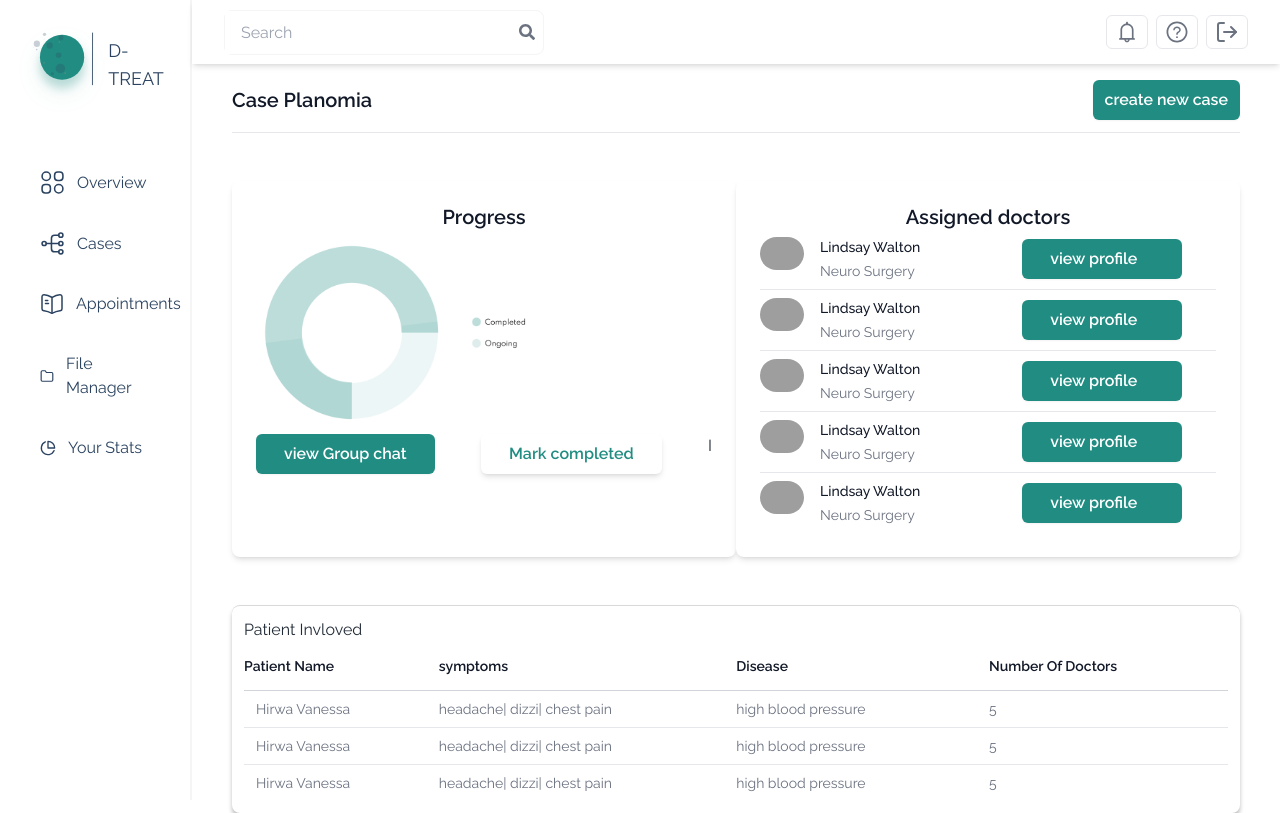
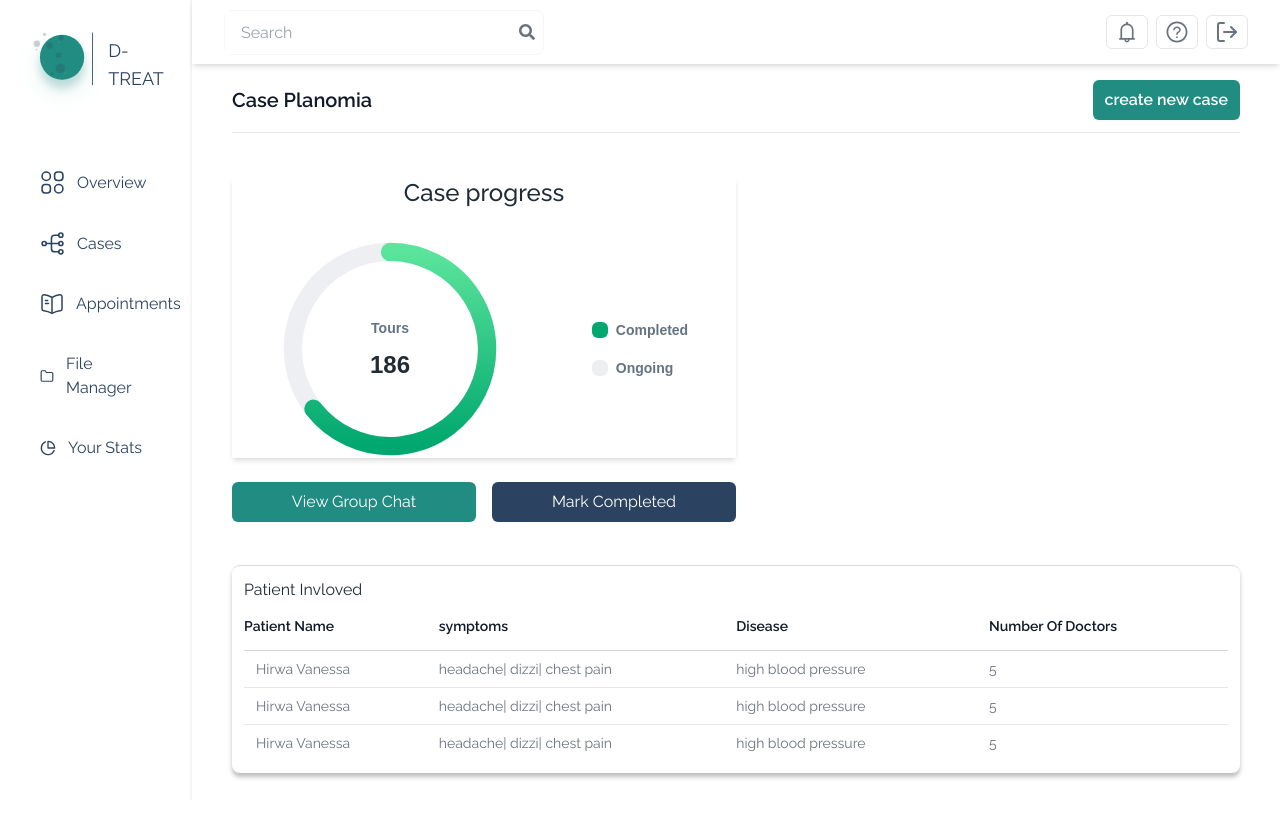
Before and after one commit to d-treat/frontend, a Next.js app: page /doctor/dashboard/cases/00112 in a window 1280 px wide. Built offline with nearby package versions, Linux system fonts and the light colour scheme; grey boxes are pictures that could not be loaded.

Commit message:
update : case view

```diff
--- /dev/null
+++ b/src/components/cases/CaseProgress.js
@@ -0,0 +1,103 @@
+import sumBy from 'lodash/sumBy';
+import PropTypes from 'prop-types';
+// @mui
+import Box from '@mui/material/Box';
+import Stack from '@mui/material/Stack';
+import { alpha, useTheme } from '@mui/material/styles';
+// utils
+import { fNumber } from 'src/utils/format-number';
+// components
+import Chart, { useChart } from 'src/components/chart';
+
+// ----------------------------------------------------------------------
+
+export default function CaseProgress({ title, subheader, chart, ...other }) {
+    const theme = useTheme();
+
+    const {
+        colors = [theme.palette.primary.light, theme.palette.primary.main],
+        series,
+        options,
+    } = chart;
+
+    const total = sumBy(series, 'value');
+
+    const chartSeries = (series.filter((i) => i.label === 'Completed')[0].value / total) * 100;
+
+    const chartOptions = useChart({
+        legend: {
+            show: false,
+        },
+        grid: {
+            padding: { top: -32, bottom: -32 },
+        },
+        fill: {
+            type: 'gradient',
+            gradient: {
+                colorStops: [
+                    { offset: 0, color: colors[0] },
+                    { offset: 100, color: colors[1] },
+                ],
+            },
+        },
+        plotOptions: {
+            radialBar: {
+                hollow: { size: '64%' },
+                dataLabels: {
+                    name: { offsetY: -16 },
+                    value: { offsetY: 8 },
+                    total: {
+                        label: 'Tours',
+                        formatter: () => fNumber(total),
+                    },
+                },
+            },
+        },
+        ...options,
+    });
+
+    return (
+        <div className='w-full min-h-[35vh] items-center justify-even flex flex-col shadow-md gap-8'>
+
+            <h2 className='text-2xl font-medium'>Case progress</h2>
+            <div className='flex items-center gap-3'>
+                <Chart type="radialBar" series={[chartSeries]} options={chartOptions} height={280} />
+
+                <Stack spacing={2} sx={{ p: 5 }}>
+                    {series.map((item) => (
+                        <Stack
+                            key={item.label}
+                            spacing={1}
+                            direction="row"
+                            alignItems="center"
+                            sx={{
+                                typography: 'subtitle2',
+                            }}
+                        >
+                            <Box
+                                sx={{
+                                    width: 16,
+                                    height: 16,
+                                    bgcolor: alpha(theme.palette.grey[500], 0.16),
+                                    borderRadius: 0.75,
+                                    ...(item.label === 'Completed' && {
+                                        bgcolor: colors[1],
+                                    }),
+                                }}
+                            />
+                            <Box sx={{ color: 'text.secondary', flexGrow: 1 }}>{item.label}</Box>
+
+                        </Stack>
+                    ))}
+                </Stack>
+            </div>
+        </div>
+
+    );
+}
+
+CaseProgress.propTypes = {
+    chart: PropTypes.object,
+    subheader: PropTypes.string,
+    title: PropTypes.string,
+};
--- a/src/pages/doctor/dashboard/cases/00112.tsx
+++ b/src/pages/doctor/dashboard/cases/00112.tsx
@@ -1,7 +1,8 @@
+import CaseProgress from "@/components/cases/CaseProgress";
+import Button from "@/components/common/button";
+import AddNewCase from '@/components/modals/addNewCase';
 import Head from 'next/head';
 import Image from 'next/image';
-import React from 'react'
-import AddNewCase from '@/components/modals/addNewCase';
 import { useState } from 'react';
 interface ICaseOverview {
   patientName: string;
@@ -54,67 +55,30 @@ const Case = () => {
             </button>
           </div>
         </div>
-        <div className='flex justify-between'>
-          <div className="relative transform overflow-hidden rounded-lg bg-white px-4 pb-4 pt-5 text-left shadow-md transition-all sm:my-8 sm:w-full sm:max-w-xl sm:p-6">
-            <h1 className="text-xl font-semibold leading-6 text-gray-900 text-center">Progress</h1>
-            <Image src='/case-stats.png' alt='' width={300} height={300} />
-            <div className='flex justify-between'>
-              <button
-                type="button"
-                className="rounded-md bg-primary-100 px-7 py-2 flex items-center gap-2 text-center font-semibold text-white shadow-sm hover:bg-primary-100/75 focus-visible:outline focus-visible:outline-2 focus-visible:outline-offset-2 focus-visible:outline-indigo-600 w-50"
-              >
-                {/* <AiOutlinePlus /> */}
-                <span>
-                  view Group chat
-                </span>
-              </button>
-              <button
-                type="button"
-                className="rounded-md bg-primary-100 px-7 py-2 flex items-center gap-2 text-center font-semibold shadow-md hover:bg-primary-100/75 focus-visible:outline focus-visible:outline-2 focus-visible:outline-offset-2 focus-visible:outline-indigo-600 w-50 bg-white text-[#218D82]"
-              >
-                {/* <AiOutlinePlus /> */}
-                <span>
-                  Mark completed
-                </span>
-              </button>
-              I</div>
+        <div className='flex justify-between  min-h-[50vh] items-center'>
+
+          <div className="w-1/2 h-full space-y-6">
+            {/* @ts-ignore */}
+            <CaseProgress
+              title="Case Progress"
+              chart={{
+                series: [
+                  { label: 'Completed', value: 120 },
+                  { label: 'Ongoing', value: 66 },
+                ],
+              }}
+            />
+            <div className="flex items-center gap-4">
+              <Button>
+                View Group Chat
+              </Button>
+              <Button dark >
+                Mark Completed
+              </Button>
+            </div>
           </div>
-          <div className="relative transform overflow-hidden rounded-lg bg-white px-4 pb-4 pt-5 text-left shadow-md transition-all sm:my-8 sm:w-full sm:max-w-xl sm:p-6">
-            <h1 className="text-xl font-semibold leading-6 text-gray-900 text-center">Assigned doctors</h1>
-            <table className='w-full'>
-              <tbody className="divide-y divide-gray-200 bg-white">
-                {new Array(5).fill(doctors[0]).map((person) => (
-                  <tr key={person.department}>
-                    <td className="whitespace-nowrap py-2 pl-4 pr-3 text-sm sm:pl-0 ">
-                      <div className="flex items-center">
-                        <div className="h-11 w-11 flex-shrink-0">
-                          <Image className="rounded-full" src={person.image} alt="" width={50} height={50} />
-                        </div>
-                        <div className="ml-4">
-                          <div className="font-medium text-gray-900">{person.name}</div>
-                          <div className="mt-1 text-gray-500">{person.department}</div>
-                        </div>
-                      </div>
-                    </td>
-                    <td>
-                      <div className="mt-4 sm:ml-16 sm:mt-0 sm:flex-none">
-                        <button
-                          type="button"
-                          className="rounded-md bg-primary-100 px-7 py-2 flex items-center gap-2 text-center font-semibold text-white shadow-sm hover:bg-primary-100/75 focus-visible:outline focus-visible:outline-2 focus-visible:outline-offset-2 focus-visible:outline-indigo-600 w-40"
-                        >
-                          {/* <AiOutlinePlus /> */}
-                          <span>
-                            view profile
-                          </span>
-                        </button>
-                      </div>
-                    </td>
-                  </tr>
-                ))}
 
-              </tbody>
-            </table>
-          </div>
+
         </div>
         <div className="mt-8 flow-root p-3 rounded-lg"
           style={{
--- a/src/sections/file-manager/file-storage-overview.js
+++ b/src/sections/file-manager/file-storage-overview.js
@@ -8,11 +8,11 @@ import ListItemText from '@mui/material/ListItemText';
 // utils
 import { fData } from 'src/utils/format-number';
 // components
-import Chart, { useChart } from 'src/components/chart';
+import Chart, { useChart } from '@/components/chart';
 
 // ----------------------------------------------------------------------
 
-export default function FileStorageOverview({ data, total, chart, ...other }) {
+export default function FileStorageOverview({ data, showDetails = true, total, chart, ...other }) {
   const theme = useTheme();
 
   const { colors = [theme.palette.info.main, theme.palette.info.dark], series, options } = chart;
@@ -72,7 +72,7 @@ export default function FileStorageOverview({ data, total, chart, ...other }) {
     <Card {...other}>
       <Chart type="radialBar" series={[series]} options={chartOptions} height={360} />
 
-      <Stack spacing={3} sx={{ px: 3, pb: 5 }}>
+      {showDetails && <Stack spacing={3} sx={{ px: 3, pb: 5 }}>
         {data.map((category) => (
           <Stack key={category.name} spacing={2} direction="row" alignItems="center">
             <Box sx={{ width: 40, height: 40 }}>{category.icon}</Box>
@@ -91,7 +91,7 @@ export default function FileStorageOverview({ data, total, chart, ...other }) {
             <Box sx={{ typography: 'subtitle2' }}> {fData(category.usedStorage)} </Box>
           </Stack>
         ))}
-      </Stack>
+      </Stack>}
     </Card>
   );
 }
```
